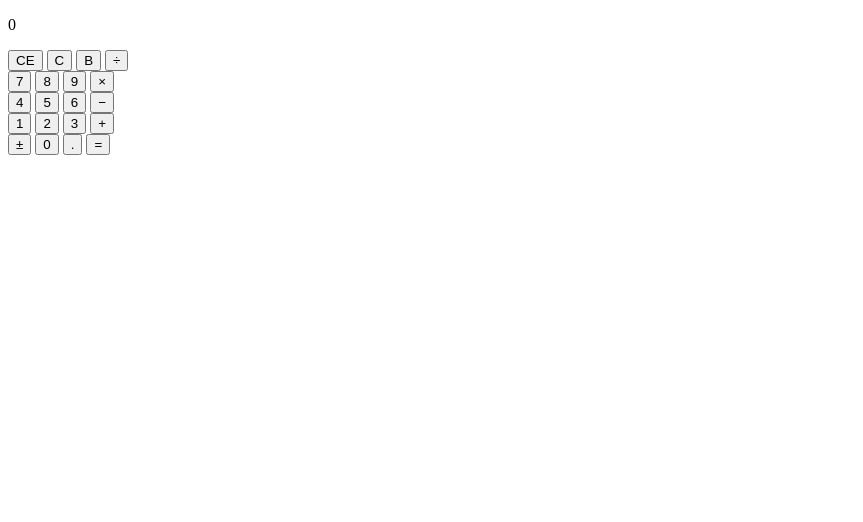
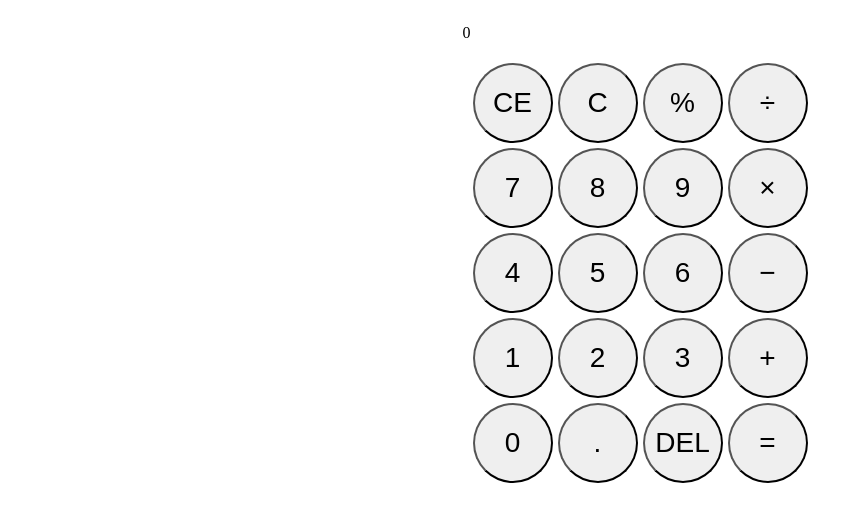
Before and after one commit to caboose16/odin-calculator, a plain HTML site: page index.html in a window 1280 px wide. Shown: the whole page, without its empty margins (0-863 px from the left). Drawn offline with Linux system fonts and the light colour scheme.

Commit message:
Style calc-buttons

```diff
--- a/index.html
+++ b/index.html
@@ -13,7 +13,7 @@
         <div class="calc-row">
             <button class="calc-button">CE</button>
             <button class="calc-button">C</button>
-            <button class="calc-button">B</button>
+            <button class="calc-button">&percnt;</button>
             <button class="calc-button">&divide;</button>
         </div>
         <div class="calc-row">
@@ -35,9 +35,9 @@
             <button class="calc-button">&plus;</button>
         </div>
         <div class="calc-row">
-            <button class="calc-button">&PlusMinus;</button>
             <button class="calc-button">0</button>
             <button class="calc-button">.</button>
+            <button class="calc-button">DEL</button>
             <button class="calc-button">&equals;</button>
         </div>
     </div>
--- a/style.css
+++ b/style.css
@@ -0,0 +1,26 @@
+body {
+    display: flex;
+    flex-direction: column;
+}
+
+#calculator {
+    align-self: center;
+    display: flex;
+    flex-direction: column;
+    gap: 5px;
+    width: 355px;
+}
+
+.calc-row {
+    display: flex;
+    flex-direction: row;
+    gap: 5px;
+    justify-content: center;
+}
+
+.calc-button {
+    border-radius: 50px;
+    font-size: 28px;
+    height: 80px;
+    width: 80px;
+}
```
